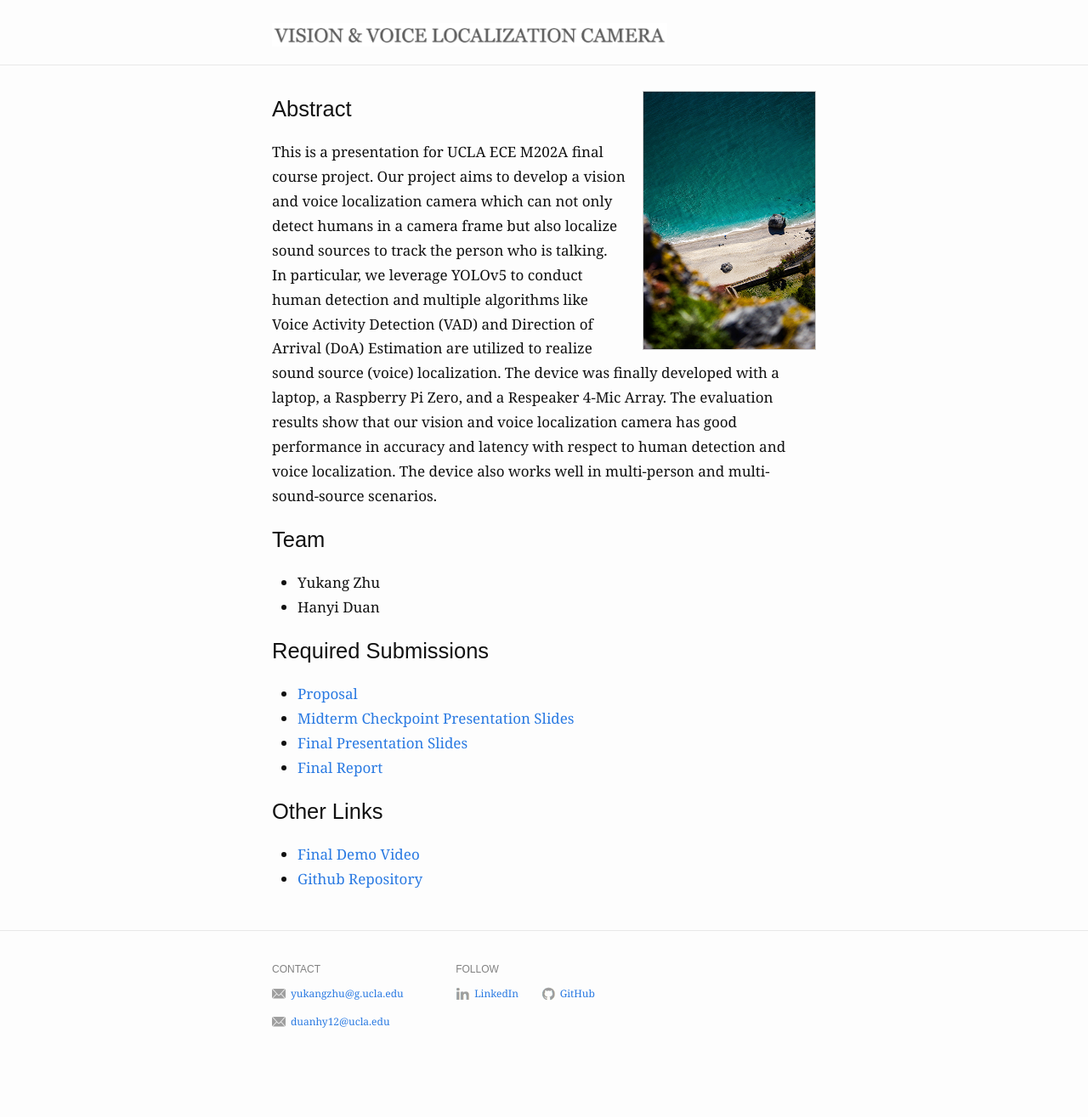
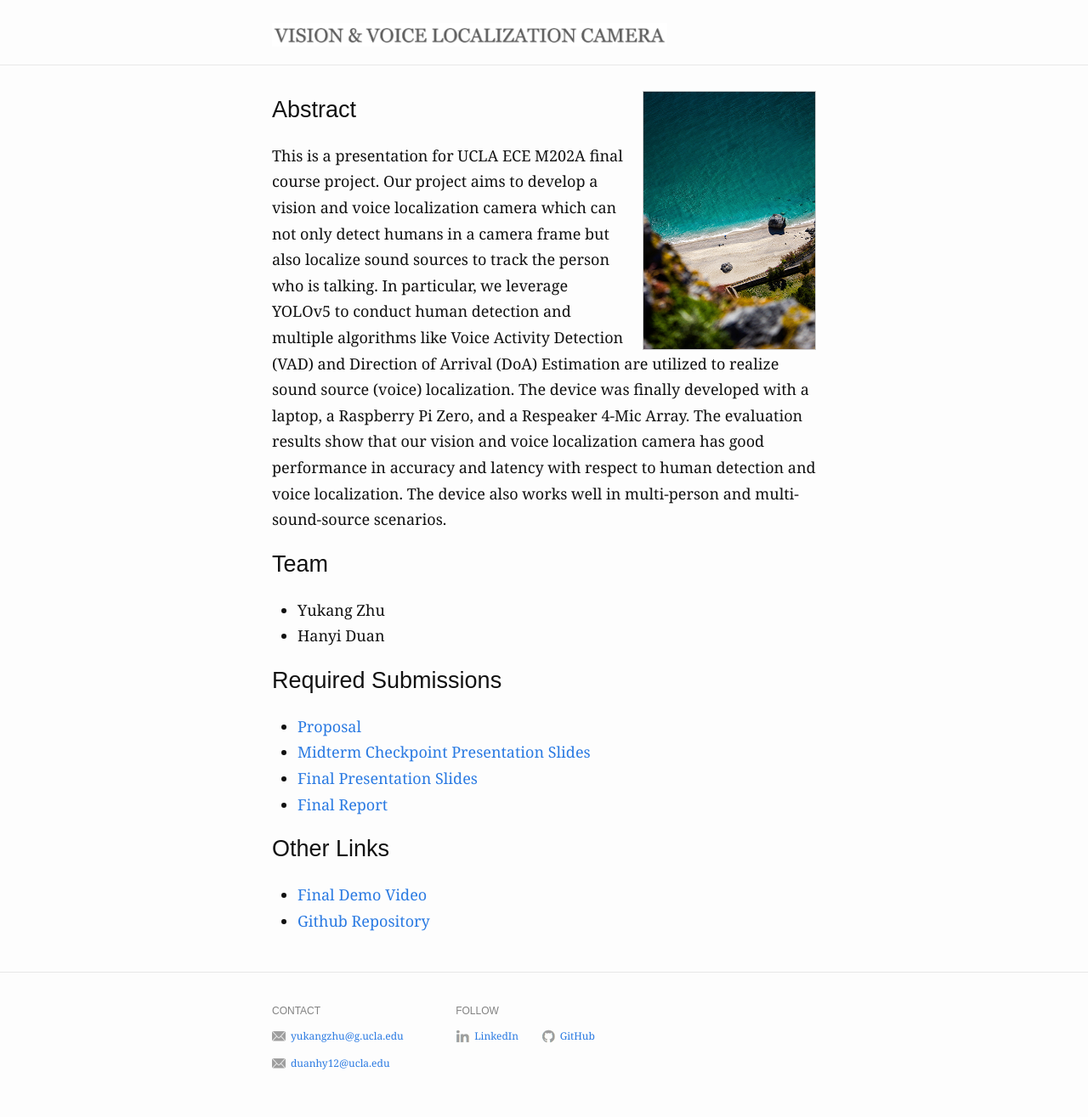
Before and after one commit to yukangZhuu/vision-voice-localization-camera, a Jekyll site: the page built from docs/index.md, in a window 1280 px wide. Shown: the whole page at 85% size. Built offline with Jekyll 4.4.1, drawn with Linux system fonts in a browser that asks for light colours; before the commit the page ends 1266 px from its top, so only the background shows below that.

Commit message:
Update main.scss

```diff
--- a/docs/assets/css/main.scss
+++ b/docs/assets/css/main.scss
@@ -8,7 +8,7 @@
 $base-url: "{{ site.baseurl }}";
 
 $base-font-family: Charter, Georgia, Helvetica, Arial, sans-serif;
-$base-font-size: 17px;
+$base-font-size: 18px;
 $small-font-size: $base-font-size * 0.875;
 $base-line-height: 1.7;
 
```
